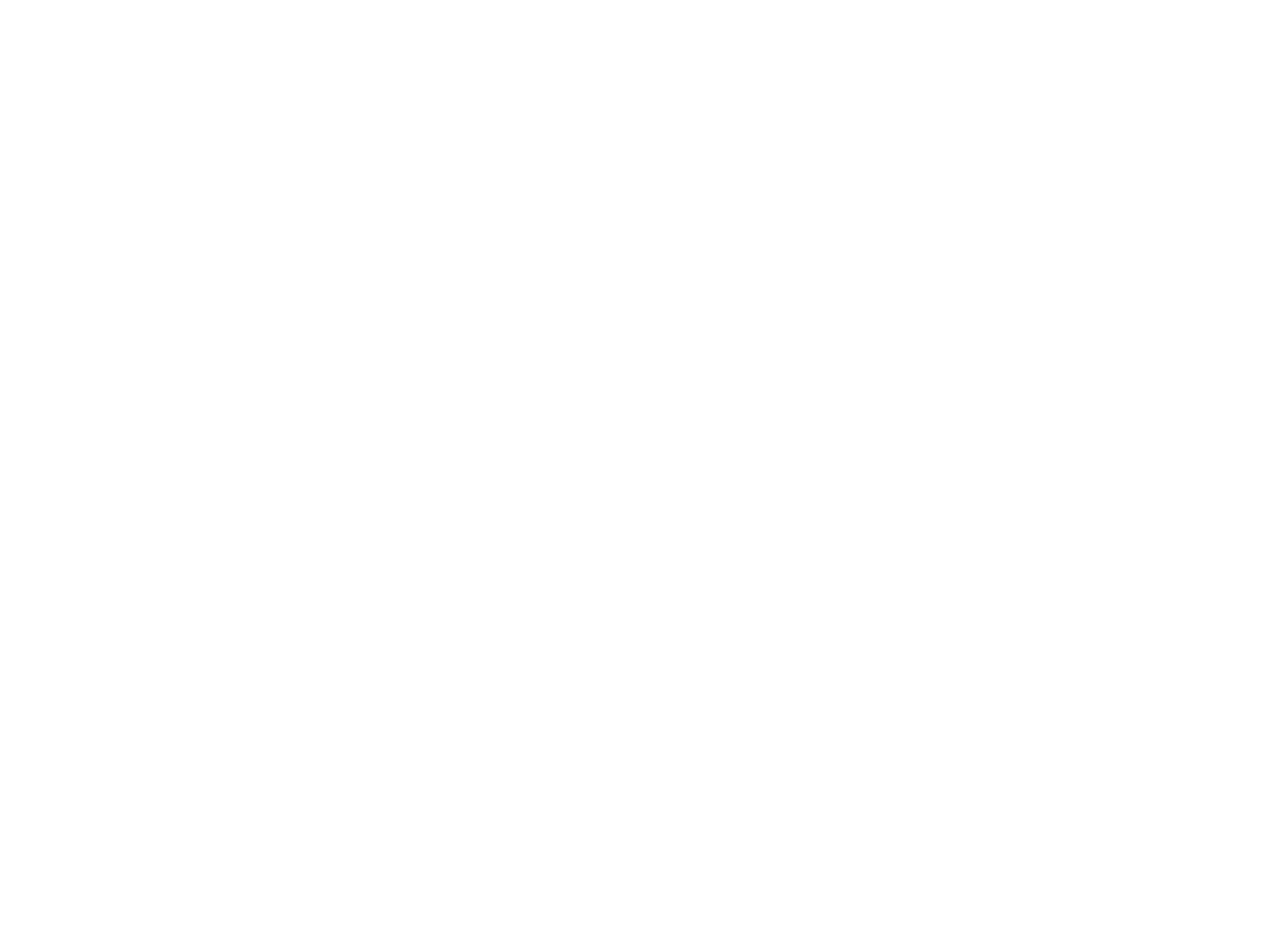
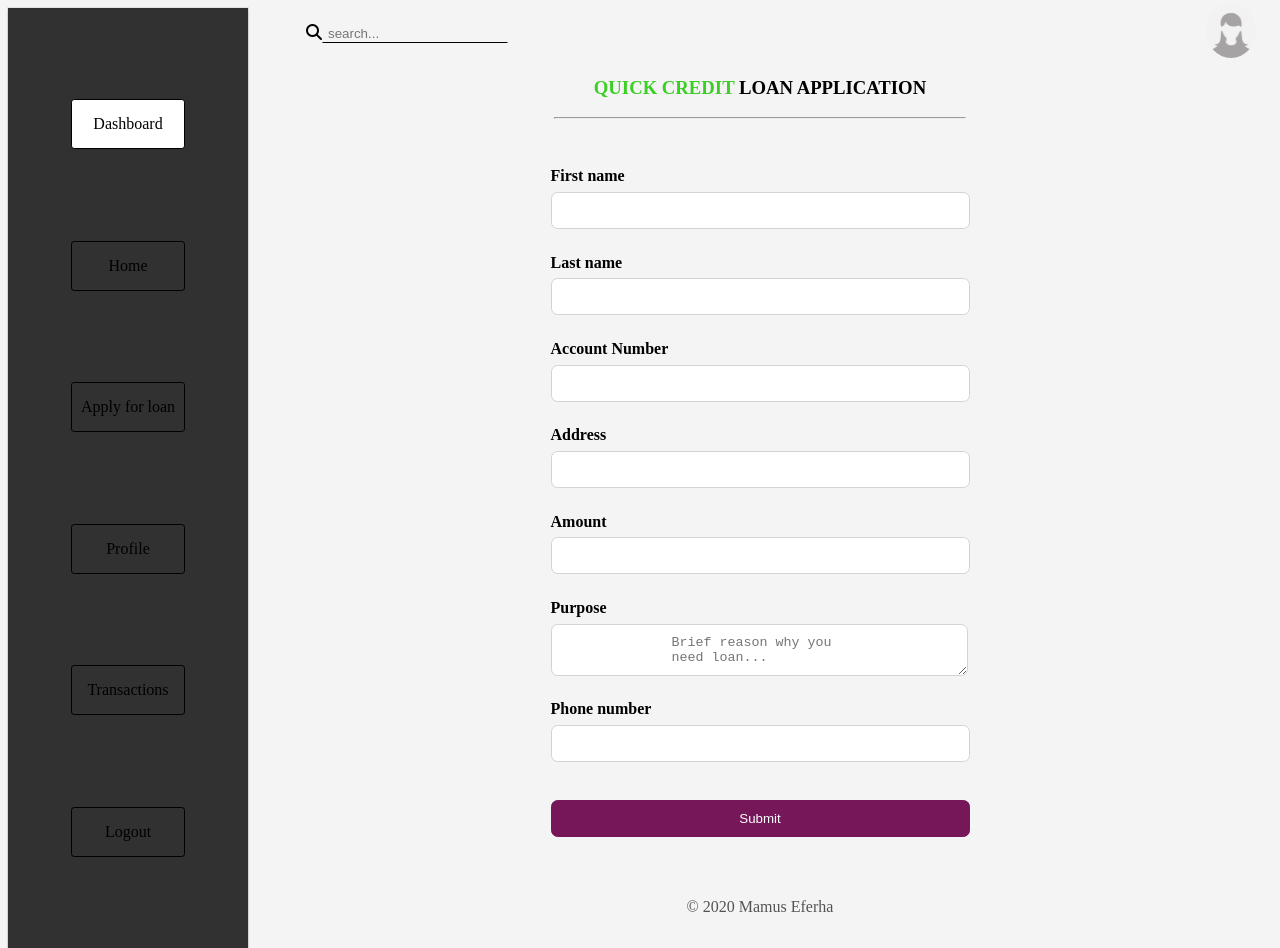
Before and after one commit to debbsefe/Quick-Credit, a plain HTML site: page UI/loan.html in a window 1280 px wide. Before the commit the page ends 800 px from the top, so only its background shows below. Drawn offline with Linux system fonts and the light colour scheme.

Commit message:
feature(User-LoanApplication-View): Implement loan application view for users

```diff
--- a/UI/assets/css/dashboard.css
+++ b/UI/assets/css/dashboard.css
@@ -232,6 +232,54 @@ th {
   text-align: center;
   color: #545454;
 }
+.main h3{
+  text-align: center;
+}
+.main hr{
+text-align: center;
+width: 40%;
+}
+.span-logo{
+  color: #3ACF23;
+}
+.form{
+  margin: 3em 0;
+  display: flex;
+  flex-direction: column;
+  align-items: center;
+}
+.form-control{
+  display: block;
+  margin: 0.5em 0;
+  border: 1px solid lightgray;
+  background-color: white;
+  padding: 0.75em 9em;
+  border-radius: 0.5em;
+}
+.form-control:focus{
+  outline:#3ACF23 1px solid;
+  border-radius: 0.5em;
+  border: 3px solid rgba(58, 207, 35, 0.5);
+}
+.form .form-wrapper label{
+  font-weight: bold;
+}
+.submit{
+  width: 100%;
+  background-color: rgb(117, 23, 88);
+  padding: 0.75em;
+  color:#fff;
+  border: 1px solid rgb(117, 23, 88);
+  border-radius: 0.5em;
+  margin: 1em 0;
+}
+.submit:hover{
+  background-color:rgba(168, 23, 122, 1);
+}
+.error{
+  color:red;
+  font-size: 0.75em;
+}
 /* 750px and above */
 @media only screen and (min-width: 46.875em) {
   .grid-container {
--- a/UI/loan.html
+++ b/UI/loan.html
@@ -0,0 +1,86 @@
+<!DOCTYPE html>
+<html lang="en">
+<head>
+    <meta charset="UTF-8">
+    <meta name="viewport" content="width=device-width, initial-scale=1.0">
+    <title>Dashboard</title>
+    <link rel="stylesheet" href="../UI/assets/css/dashboard.css">
+    <link rel="shortcut icon" href="../UI/assets/images/short.png" type="image/x-icon">
+    <script src="https://kit.fontawesome.com/a8cf29b943.js" crossorigin="anonymous"></script>
+
+</head>
+<body>
+    <div class="grid-container">
+        <div class="menu-icon">
+            <i class="fas fa-bars"></i>
+          </div>
+        <header class="header">
+            <div class="header__search"><i class="fas fa-search"></i><input type="text" class="search-input" placeholder="search..." /></div>
+  <div class="header__avatar">
+      <img src="assets/images/avatar2.png" alt="avatar">
+    </div>
+        </header>
+        <aside class="sidenav">
+            <div class="sidenav__close-icon">
+                <i class="fas fa-times"></i>
+
+              </div>
+              <a class="active" href="dashboard.html">Dashboard</a>
+                <a href="index.html">Home</a>
+                <a href="loan.html">Apply for loan</a>
+                <a href="dashboard.html">Profile</a>
+                <a href="user_transactions.html">Transactions</a>
+                <a href="login.html">Logout</a>
+        </aside>
+        <main class="main">
+            <h3><span class="span-logo">QUICK CREDIT</span> LOAN APPLICATION</h3>
+            <hr>
+            <form class="form" action="dashboard.html">
+                <div class="form-wrapper">
+                <div>
+                <label>First name</label>
+                <input type="text" class="form-control" name="first-name" id="firstName" required>
+                <span class="firstBlank error"></span><br>
+                </div>
+                <div>
+                    <label>Last name</label>
+                    <input type="text" class="form-control"  name="last-name" id="lastName" required>
+                    <span class="lastBlank error"></span><br>
+                </div>
+                <div>
+                    <label>Account Number</label>
+                    <input type="text" class="form-control" name="email" id="account" required>
+                    <span class="emailBlank error"></span><br>
+                </div>
+                <div>
+                    <label>Address</label>
+                    <input type="text" class="form-control" name="address" id="address" required>
+                    <span class="passwordBlank error"></span><br>
+                </div>
+                <div>
+                    <label>Amount</label>
+                    <input type="text" class="form-control" name="amount" id="amount" required>
+                    <span class="passwordBlank error"></span><br>
+                </div>
+                <div>
+                    <label>Purpose</label>
+                    <textarea placeholder="Brief reason why you need loan..." class="form-control" name="purpose" id="purpose" required></textarea>
+                    <span class="passwordBlank error"></span><br>
+                </div>
+                <div>
+                    <label>Phone number</label>
+                    <input type="text" class="form-control" name="number" id="number" required>
+                    <span class="passwordBlank error"></span><br>
+                </div>
+                <button type="submit" class="submit" id="signup" onclick="">Submit </i></button>
+            </div>
+            </form>
+        </main>
+        <footer class="footer">
+            <div class="footer__copyright">&copy; 2020 Mamus Eferha</div>
+        </footer>
+      </div>
+      <script src="assets/js/script.js"></script>
+
+</body>
+</html>
```
